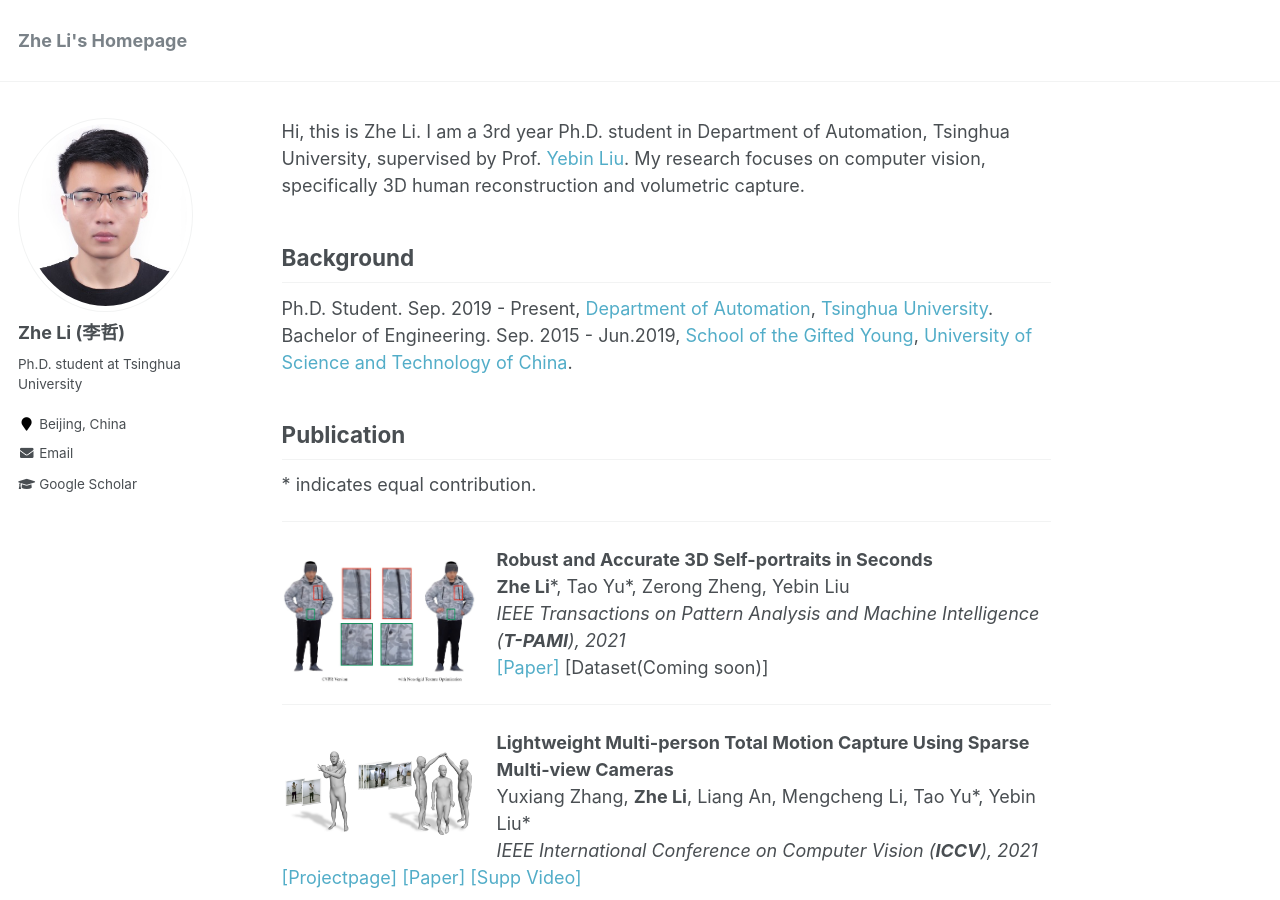
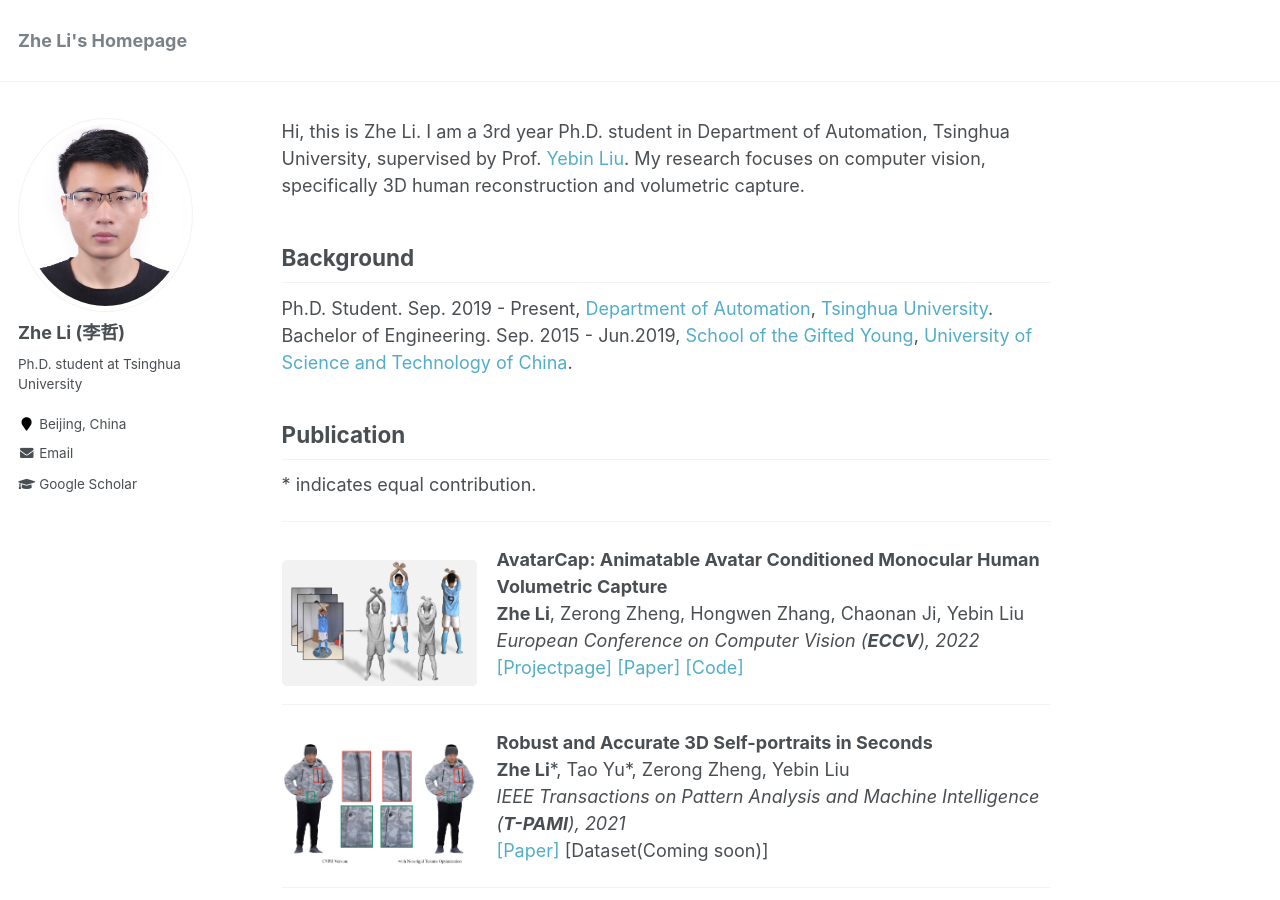
Before and after one commit to lizhe00/lizhe00.github.io, a Jekyll site: the page built from _pages/about.md, in a window 1280 px wide and 900 px high. Built offline with Jekyll 4.4.1, drawn with Linux system fonts in a browser that asks for light colours.

Commit message:
Update ECCV

```diff
--- a/_pages/about.md
+++ b/_pages/about.md
@@ -18,6 +18,15 @@
 ## Publication
 
 \* indicates equal contribution.
+
+---
+
+<img align="left" width="215" height="110" src="../images/eccv22_avatarcap.jpg" style="padding-right:20px; padding-top:20px"/>
+
+<b>AvatarCap: Animatable Avatar Conditioned Monocular Human Volumetric Capture</b><br>
+<b>Zhe Li</b>, Zerong Zheng, Hongwen Zhang, Chaonan Ji, Yebin Liu<br>
+<i>European Conference on Computer Vision (<b>ECCV</b>), 2022</i><br>
+[[Projectpage]](http://www.liuyebin.com/avatarcap/avatarcap.html) [[Paper]](https://arxiv.org/pdf/2207.02031.pdf) [[Code]](https://github.com/lizhe00/AvatarCap)<br>
 
 ---
 
```
Also changed, not shown: images/eccv22_avatarcap.jpg (added).
